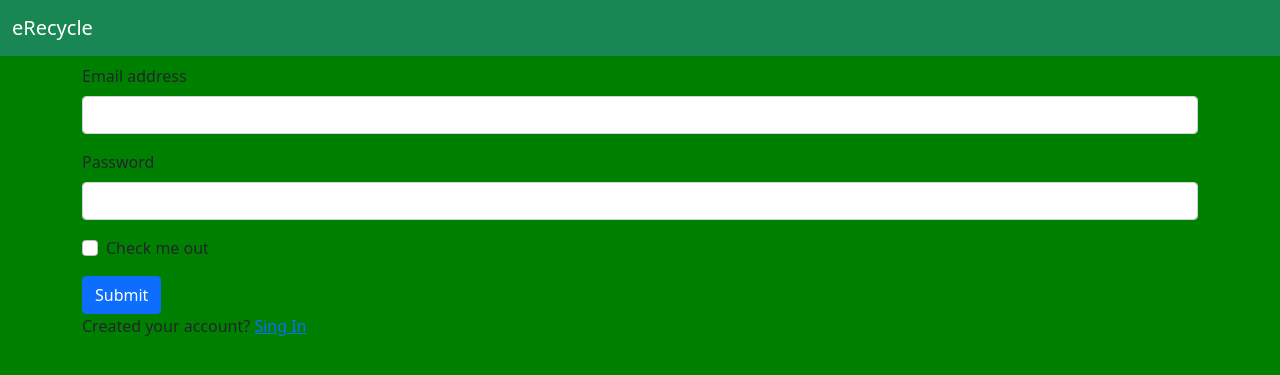
After one commit to KHNafiulIslam/eRecycle, a PHP site: page /login.php in a window 1280 px wide. The commit adds this page. Shown: the top 375 px of the page. Run offline with PHP 8.4, Linux system fonts and the light colour scheme.

Commit message:
Changing UI

```diff
--- /dev/null
+++ b/login.php
@@ -0,0 +1,63 @@
+<?php
+  include "auth/connection.php";
+  session_start();
+  $conn = connect();
+  $_SESSION['user']='';
+  $_SESSION['userid']='';
+    $m='';
+    if(isset($_POST['submit'])){
+        $email = mysqli_real_escape_string($conn,$_POST['email']);
+        $password = mysqli_real_escape_string($conn,$_POST['password']);
+        $password = md5($password);
+        $sql = "SELECT * FROM users WHERE email = '$email' AND password = '$password'";
+        $log = $conn->query($sql);
+
+        if(mysqli_num_rows($log)===1){
+          $user=mysqli_fetch_assoc($log);
+          $_SESSION['user']=$user['name'];
+          $_SESSION['userid']=$user['id'];
+            header('Location: profile.php');
+        }else{
+            $m='UserName or Password Mismatched!';
+        }
+    }
+?>
+<!doctype html>
+<html lang="en">
+  <head>
+    <meta charset="utf-8">
+    <meta name="viewport" content="width=device-width, initial-scale=1">
+    <link href="https://cdn.jsdelivr.net/npm/bootstrap@5.0.0-beta1/dist/css/bootstrap.min.css" rel="stylesheet" integrity="sha384-giJF6kkoqNQ00vy+HMDP7azOuL0xtbfIcaT9wjKHr8RbDVddVHyTfAAsrekwKmP1" crossorigin="anonymous">
+
+    <title>eRecycle</title>
+  </head>
+  <body style="background-color:green">
+<nav class="navbar navbar-dark bg-success">
+  <div class="container-fluid">
+    <a class="navbar-brand" href="home.php">
+    eRecycle
+    </a>
+  </div>
+</nav>
+<div class="container">
+<h1 style="text-align: center;"><?php echo $m;?></h1>
+<form method="POST" action="login.php">
+  <div class="mb-3">
+    <label for="exampleInputEmail1" class="form-label">Email address</label>
+    <input type="email" name="email" class="form-control" id="exampleInputEmail1" aria-describedby="emailHelp" require>
+  </div>
+  <div class="mb-3">
+    <label for="exampleInputPassword1" class="form-label">Password</label>
+    <input type="password" name="password" class="form-control" id="exampleInputPassword1" require>
+  </div>
+  <div class="mb-3 form-check">
+    <input type="checkbox" class="form-check-input" id="exampleCheck1">
+    <label class="form-check-label" for="exampleCheck1">Check me out</label>
+  </div>
+  <button type="submit" name="submit" class="btn btn-primary">Submit</button>
+</form>
+<p>Created your account? <a href="signin.php">Sing In</a></p>
+</div>
+    <script src="https://cdn.jsdelivr.net/npm/bootstrap@5.0.0-beta1/dist/js/bootstrap.bundle.min.js" integrity="sha384-ygbV9kiqUc6oa4msXn9868pTtWMgiQaeYH7/t7LECLbyPA2x65Kgf80OJFdroafW" crossorigin="anonymous"></script>
+  </body>
+</html>
--- /dev/null
+++ b/logout.php
@@ -0,0 +1,5 @@
+<?php
+    session_start();
+    session_destroy();
+    header('Location: login.php');
+?>
```
Also changed, not shown: index.php (+8 -6 lines), signin.php (+7 -5 lines).
